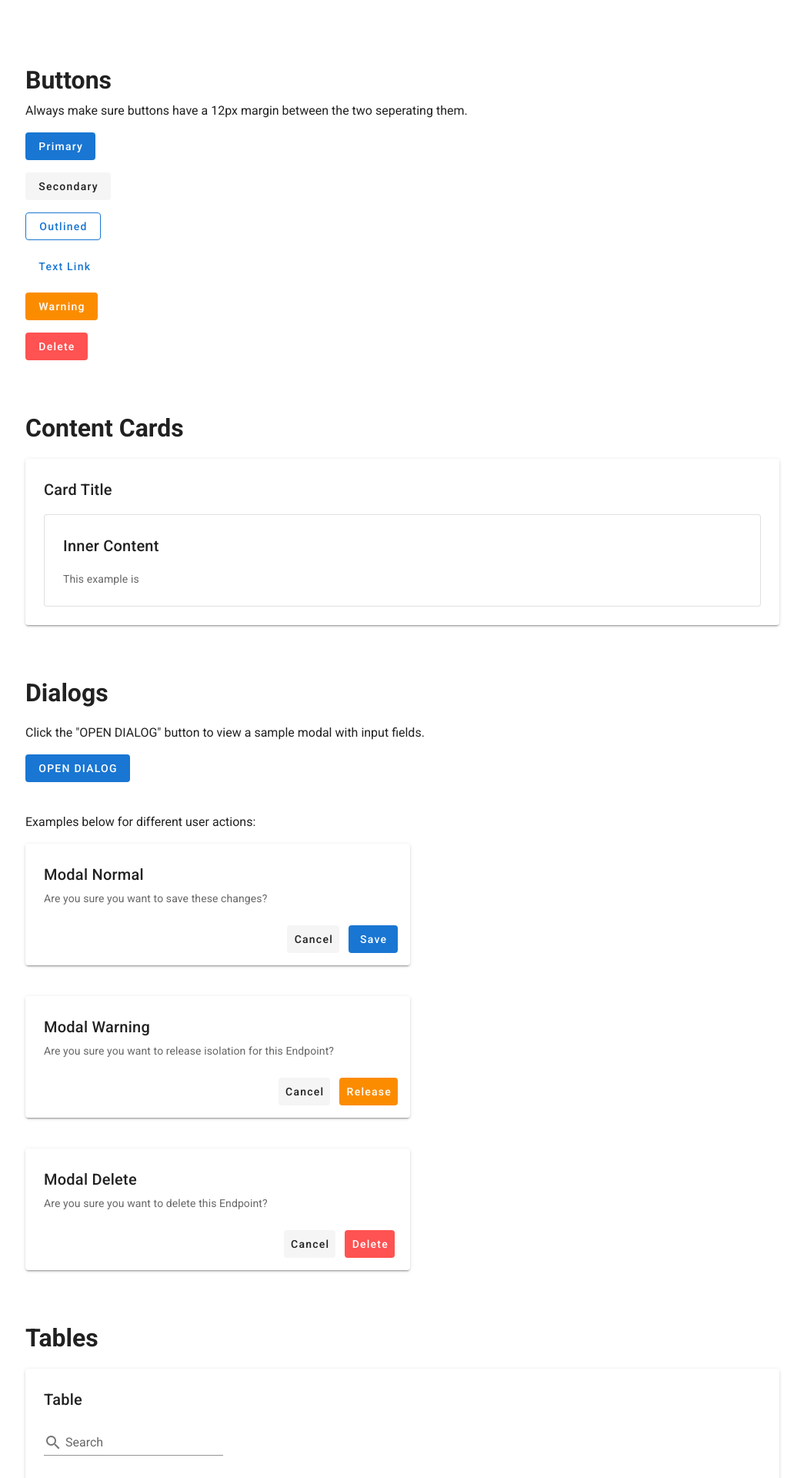
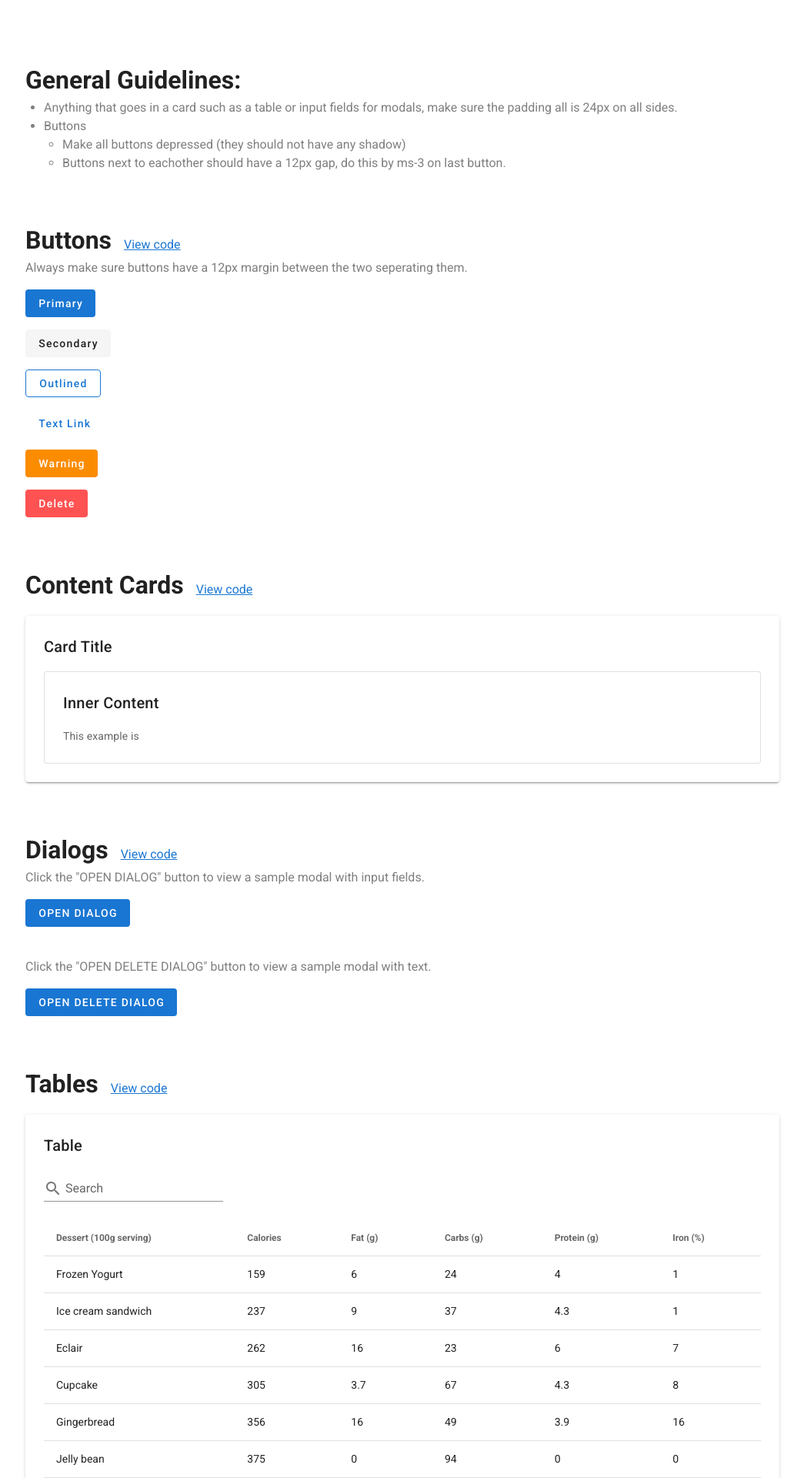
Before and after one commit to breakthrough001/portal-components, a Vue app: page / in a window 1280 px wide. Shown: the top 1920 px of the page at 77% size, without its empty margins (117-1162 px from the left). Built offline with nearby package versions, Linux system fonts and the light colour scheme.

Commit message:
fixed table dialog

```diff
--- a/src/App.vue
+++ b/src/App.vue
@@ -2,7 +2,33 @@
   <v-app>
     <div class="main-body">
       <div class="mb-16">
-        <h1 class="mb-1">Buttons</h1>
+        <h1 class="mb-1 d-inline">General Guidelines:</h1>
+        <ul>
+          <li>
+            Anything that goes in a card such as a table or input fields for
+            modals, make sure the padding all is 24px on all sides.
+          </li>
+
+          <li>Buttons</li>
+          <ul>
+            <li>
+              Make all buttons depressed (they should not have any shadow)
+            </li>
+            <li>
+              Buttons next to eachother should have a 12px gap, do this by ms-3
+              on last button.
+            </li>
+          </ul>
+        </ul>
+      </div>
+      <div class="mb-16">
+        <h1 class="mb-1 d-inline">Buttons</h1>
+        <a
+          href="https://github.com/breakthrough001/portal-components/blob/main/src/components/Buttons.vue"
+          target="_blank"
+          class="ms-4"
+          >View code</a
+        >
         <p>
           Always make sure buttons have a 12px margin between the two seperating
           them.
@@ -10,27 +36,60 @@
         <Buttons />
       </div>
       <div class="mb-16">
-        <h1 class="mb-4">Content Cards</h1>
+        <div class="mb-4">
+          <h1 class="mb-4 d-inline">Content Cards</h1>
+          <a
+            href="https://github.com/breakthrough001/portal-components/blob/main/src/components/ContentCard.vue"
+            target="_blank"
+            class="ms-4"
+            >View code</a
+          >
+        </div>
         <MainCard />
       </div>
       <div class="mb-16">
-        <h1 class="mb-4">Dialogs</h1>
+        <div>
+          <h1 class="mb-1 d-inline">Dialogs</h1>
+          <a
+            href="https://github.com/breakthrough001/portal-components/blob/main/src/components/Dialog.vue"
+            target="_blank"
+            class="ms-4"
+            >View code</a
+          >
+        </div>
         <p>
           Click the "OPEN DIALOG" button to view a sample modal with input
           fields.
         </p>
         <Dialog />
-        <p class="mt-10">Examples below for different user actions:</p>
-        <div class="mt-4">
-          <Modal />
-        </div>
+        <p class="mt-10">
+          Click the "OPEN DELETE DIALOG" button to view a sample modal with
+          text.
+        </p>
+        <DialogDelete />
       </div>
       <div class="mb-16">
-        <h1 class="mb-4">Tables</h1>
+        <div class="mb-4">
+          <h1 class="mb-4 d-inline">Tables</h1>
+          <a
+            href="https://github.com/breakthrough001/portal-components/blob/main/src/components/Table.vue"
+            target="_blank"
+            class="ms-4"
+            >View code</a
+          >
+        </div>
         <Table />
       </div>
       <div class="mb-16">
-        <h1 class="mb-4">Advanced Tables</h1>
+        <div class="mb-4">
+          <h1 class="mb-4 inline">Advanced Tables</h1>
+          <a
+            href="https://github.com/breakthrough001/portal-components/blob/main/src/components/TableAdvanced.vue"
+            target="_blank"
+            class="ms-4"
+            >View code</a
+          >
+        </div>
         <TableAdvanced />
       </div>
     </div>
@@ -38,20 +97,20 @@
 </template>
 
 <script>
-import Buttons from './components/Buttons.vue';
-import Dialog from './components/Dialog';
-import MainCard from './components/ContentCard';
-import Modal from './components/Modal';
-import Table from './components/Table';
-import TableAdvanced from './components/TableAdvanced';
+import Buttons from "./components/Buttons.vue";
+import Dialog from "./components/Dialog";
+import DialogDelete from "./components/DialogDelete.vue";
+import MainCard from "./components/ContentCard";
+import Table from "./components/Table";
+import TableAdvanced from "./components/TableAdvanced";
 
 export default {
-  name: 'App',
+  name: "App",
   components: {
     Buttons,
     Dialog,
+    DialogDelete,
     MainCard,
-    Modal,
     Table,
     TableAdvanced,
   },
@@ -67,4 +126,9 @@ export default {
   margin: 0 auto;
   width: 1140px;
 }
+
+p,
+li {
+  color: #7f7f7f;
+}
 </style>
--- /dev/null
+++ b/src/components/DialogDelete.vue
@@ -0,0 +1,60 @@
+<template>
+  <div>
+    <v-dialog v-model="dialog" persistent max-width="500px">
+      <template v-slot:activator="{ on, attrs }">
+        <v-btn color="primary" depressed v-bind="attrs" v-on="on">
+          Open Delete Dialog
+        </v-btn>
+      </template>
+      <v-card class="pa-6">
+        <v-card-title class="pa-0 mb-2">
+          <span class="text-h5">Dialog Title</span>
+        </v-card-title>
+        <p>Are you sure you want to delete this endpoint?</p>
+        <v-card-actions class="pa-0 mt-4">
+          <v-spacer></v-spacer>
+          <v-btn depressed class="text-none" @click="dialog = false">
+            Close
+          </v-btn>
+          <v-btn depressed class="error ms-3 text-none" @click="dialog = false">
+            Delete
+          </v-btn>
+        </v-card-actions>
+      </v-card>
+    </v-dialog>
+  </div>
+</template>
+
+<script>
+export default {
+  data: () => ({
+    dialog: false,
+    valid: true,
+    name: "",
+    nameRules: [
+      (v) => !!v || "Name is required",
+      (v) => (v && v.length <= 10) || "Name must be less than 10 characters",
+    ],
+    email: "",
+    emailRules: [
+      (v) => !!v || "E-mail is required",
+      (v) => /.+@.+\..+/.test(v) || "E-mail must be valid",
+    ],
+    select: null,
+    items: ["Item 1", "Item 2", "Item 3", "Item 4"],
+    checkbox: false,
+  }),
+
+  methods: {
+    validate() {
+      this.$refs.form.validate();
+    },
+    reset() {
+      this.$refs.form.reset();
+    },
+    resetValidation() {
+      this.$refs.form.resetValidation();
+    },
+  },
+};
+</script>
--- a/src/components/Modal.vue
+++ /dev/null
@@ -1,50 +0,0 @@
-<template>
-  <div>
-    <div class="mb-10">
-      <v-card elevation="2" style="width: 500px" class="pa-2"
-        ><v-card-title class="mb-1">Modal Normal</v-card-title
-        ><v-card-subtitle
-          >Are you sure you want to save these changes?</v-card-subtitle
-        >
-        <v-card-actions class="justify-end">
-          <v-btn depressed class="text-none">Cancel</v-btn>
-          <v-btn depressed class="text-none primary ms-3">Save</v-btn>
-        </v-card-actions></v-card
-      >
-    </div>
-
-    <div class="mb-10">
-      <v-card elevation="2" style="width: 500px" class="pa-2"
-        ><v-card-title class="mb-1">Modal Warning</v-card-title
-        ><v-card-subtitle
-          >Are you sure you want to release isolation for this
-          Endpoint?</v-card-subtitle
-        >
-        <v-card-actions class="justify-end">
-          <v-btn depressed class="text-none">Cancel</v-btn>
-          <v-btn depressed color="warning" class="text-none ms-3"
-            >Release</v-btn
-          >
-        </v-card-actions></v-card
-      >
-    </div>
-    <div>
-      <v-card elevation="2" style="width: 500px" class="pa-2"
-        ><v-card-title class="mb-1">Modal Delete</v-card-title
-        ><v-card-subtitle
-          >Are you sure you want to delete this Endpoint?</v-card-subtitle
-        >
-        <v-card-actions class="justify-end px-3">
-          <v-btn depressed class="text-none">Cancel</v-btn>
-          <v-btn depressed color="error" class="text-none ms-3">Delete</v-btn>
-        </v-card-actions></v-card
-      >
-    </div>
-  </div>
-</template>
-
-<script>
-export default { name: 'Modal' };
-</script>
-
-<style></style>
--- a/src/components/TableAdvanced.vue
+++ b/src/components/TableAdvanced.vue
@@ -34,31 +34,44 @@
                 </v-btn>
               </div>
             </template>
-            <v-card class="pa-2">
-              <v-card-title class="px-4">
+
+            <v-card class="pa-6">
+              <v-card-title class="pa-0">
                 <span class="text-h5">Dialog Title</span>
               </v-card-title>
-              <v-card-text class="px-4">
-                <v-container>
-                  <v-row>
-                    <v-col cols="12" class="mb-0 pa-0">
-                      <v-text-field label="Full Name*" required></v-text-field>
-                    </v-col>
-                    <v-col cols="12" class="mb-0 pa-0">
-                      <v-text-field label="Email*" required></v-text-field>
-                    </v-col>
-                    <v-col cols="12" class="mb-0 pa-0">
+
+              <v-form ref="form" v-model="valid" lazy-validation>
                 <v-text-field
-                        label="Password*"
-                        type="password"
+                  v-model="name"
+                  :counter="10"
+                  :rules="nameRules"
+                  label="Name"
                   required
                 ></v-text-field>
-                    </v-col>
-                  </v-row>
-                </v-container>
-                <small>*indicates required field</small>
-              </v-card-text>
-              <v-card-actions class="px-2">
+
+                <v-text-field
+                  v-model="email"
+                  :rules="emailRules"
+                  label="E-mail"
+                  required
+                ></v-text-field>
+
+                <v-select
+                  v-model="select"
+                  :items="items"
+                  :rules="[(v) => !!v || 'Item is required']"
+                  label="Item"
+                  required
+                ></v-select>
+
+                <v-checkbox
+                  v-model="checkbox"
+                  :rules="[(v) => !!v || 'You must agree to continue!']"
+                  label="Do you agree?"
+                  required
+                ></v-checkbox>
+
+                <v-card-actions class="pa-0 mt-4">
                   <v-spacer></v-spacer>
                   <v-btn depressed class="text-none" @click="dialog = false">
                     Close
@@ -71,26 +84,34 @@
                     Save
                   </v-btn>
                 </v-card-actions>
+              </v-form>
             </v-card>
           </v-dialog>
           <v-dialog v-model="dialogDelete" max-width="500px">
-            <v-card>
-              <v-card-title class="text-h5"
-                >Are you sure you want to delete this item?</v-card-title
+            <v-card class="pa-6">
+              <v-card-title class="pa-0 mb-2">
+                <span class="text-h5">Dialog Title</span>
+              </v-card-title>
+              <p>Are you sure you want to delete this endpoint?</p>
+              <v-card-actions class="pa-0 mt-4">
+                <v-spacer></v-spacer>
+                <v-btn depressed class="text-none" @click="dialog = false">
+                  Close
+                </v-btn>
+                <v-btn
+                  depressed
+                  class="error ms-3 text-none"
+                  @click="dialog = false"
                 >
-              <v-card-actions>
-                <v-spacer></v-spacer>
-                <v-btn color="blue darken-1" text @click="closeDelete"
-                  >Cancel</v-btn
-                >
-                <v-btn color="blue darken-1" text @click="deleteItemConfirm"
-                  >OK</v-btn
-                >
-                <v-spacer></v-spacer>
+                  Delete
+                </v-btn>
               </v-card-actions>
             </v-card>
           </v-dialog>
         </v-toolbar>
+        <small
+          ><span>{{ placeholder }}f</span></small
+        >
       </template>
 
       <template v-slot:[`item.actions`]="{ item }">
@@ -109,24 +130,38 @@ export default {
   data: () => ({
     dialog: false,
     dialogDelete: false,
-    search: '',
+    valid: true,
+    name: "",
+    nameRules: [
+      (v) => !!v || "Name is required",
+      (v) => (v && v.length <= 10) || "Name must be less than 10 characters",
+    ],
+    email: "",
+    emailRules: [
+      (v) => !!v || "E-mail is required",
+      (v) => /.+@.+\..+/.test(v) || "E-mail must be valid",
+    ],
+    select: null,
+    items: ["Item 1", "Item 2", "Item 3", "Item 4"],
+    checkbox: false,
+    search: "",
     headers: [
       {
-        text: 'Dessert (100g serving)',
-        align: 'start',
+        text: "Dessert (100g serving)",
+        align: "start",
         filterable: false,
-        value: 'name',
+        value: "name",
       },
-      { text: 'Calories', value: 'calories' },
-      { text: 'Fat (g)', value: 'fat' },
-      { text: 'Carbs (g)', value: 'carbs' },
-      { text: 'Protein (g)', value: 'protein' },
-      { text: 'Iron (%)', value: 'iron' },
-      { text: 'Actions', value: 'actions', sortable: false },
+      { text: "Calories", value: "calories" },
+      { text: "Fat (g)", value: "fat" },
+      { text: "Carbs (g)", value: "carbs" },
+      { text: "Protein (g)", value: "protein" },
+      { text: "Iron (%)", value: "iron" },
+      { text: "Actions", value: "actions", sortable: false },
     ],
     desserts: [
       {
-        name: 'Frozen Yogurt',
+        name: "Frozen Yogurt",
         calories: 159,
         fat: 6.0,
         carbs: 24,
@@ -134,7 +169,7 @@ export default {
         iron: 1,
       },
       {
-        name: 'Ice cream sandwich',
+        name: "Ice cream sandwich",
         calories: 237,
         fat: 9.0,
         carbs: 37,
@@ -142,7 +177,7 @@ export default {
         iron: 1,
       },
       {
-        name: 'Eclair',
+        name: "Eclair",
         calories: 262,
         fat: 16.0,
         carbs: 23,
@@ -150,7 +185,7 @@ export default {
         iron: 7,
       },
       {
-        name: 'Cupcake',
+        name: "Cupcake",
         calories: 305,
         fat: 3.7,
         carbs: 67,
@@ -158,7 +193,7 @@ export default {
         iron: 8,
       },
       {
-        name: 'Gingerbread',
+        name: "Gingerbread",
         calories: 356,
         fat: 16.0,
         carbs: 49,
@@ -166,7 +201,7 @@ export default {
         iron: 16,
       },
       {
-        name: 'Jelly bean',
+        name: "Jelly bean",
         calories: 375,
         fat: 0.0,
         carbs: 94,
@@ -174,7 +209,7 @@ export default {
         iron: 0,
       },
       {
-        name: 'Lollipop',
+        name: "Lollipop",
         calories: 392,
         fat: 0.2,
         carbs: 98,
@@ -182,7 +217,7 @@ export default {
         iron: 2,
       },
       {
-        name: 'Honeycomb',
+        name: "Honeycomb",
         calories: 408,
         fat: 3.2,
         carbs: 87,
@@ -190,7 +225,7 @@ export default {
         iron: 45,
       },
       {
-        name: 'Donut',
+        name: "Donut",
         calories: 452,
         fat: 25.0,
         carbs: 51,
@@ -198,7 +233,7 @@ export default {
         iron: 22,
       },
       {
-        name: 'KitKat',
+        name: "KitKat",
         calories: 518,
         fat: 26.0,
         carbs: 65,
@@ -208,14 +243,14 @@ export default {
     ],
     editedIndex: -1,
     editedItem: {
-      name: '',
+      name: "",
       calories: 0,
       fat: 0,
       carbs: 0,
       protein: 0,
     },
     defaultItem: {
-      name: '',
+      name: "",
       calories: 0,
       fat: 0,
       carbs: 0,
@@ -225,7 +260,7 @@ export default {
 
   computed: {
     formTitle() {
-      return this.editedIndex === -1 ? 'New Item' : 'Edit Item';
+      return this.editedIndex === -1 ? "New Item" : "Edit Item";
     },
   },
 
@@ -243,73 +278,82 @@ export default {
   },
 
   methods: {
+    validate() {
+      this.$refs.form.validate();
+    },
+    reset() {
+      this.$refs.form.reset();
+    },
+    resetValidation() {
+      this.$refs.form.resetValidation();
+    },
     initialize() {
       this.desserts = [
         {
-          name: 'Frozen Yogurt',
+          name: "Frozen Yogurt",
           calories: 159,
           fat: 6.0,
           carbs: 24,
           protein: 4.0,
         },
         {
-          name: 'Ice cream sandwich',
+          name: "Ice cream sandwich",
           calories: 237,
           fat: 9.0,
           carbs: 37,
           protein: 4.3,
         },
         {
-          name: 'Eclair',
+          name: "Eclair",
           calories: 262,
           fat: 16.0,
           carbs: 23,
           protein: 6.0,
         },
         {
-          name: 'Cupcake',
+          name: "Cupcake",
           calories: 305,
           fat: 3.7,
           carbs: 67,
           protein: 4.3,
         },
         {
-          name: 'Gingerbread',
+          name: "Gingerbread",
           calories: 356,
           fat: 16.0,
           carbs: 49,
           protein: 3.9,
         },
         {
-          name: 'Jelly bean',
+          name: "Jelly bean",
           calories: 375,
           fat: 0.0,
           carbs: 94,
           protein: 0.0,
         },
         {
-          name: 'Lollipop',
+          name: "Lollipop",
           calories: 392,
           fat: 0.2,
           carbs: 98,
           protein: 0,
         },
         {
-          name: 'Honeycomb',
+          name: "Honeycomb",
           calories: 408,
           fat: 3.2,
           carbs: 87,
           protein: 6.5,
         },
         {
-          name: 'Donut',
+          name: "Donut",
           calories: 452,
           fat: 25.0,
           carbs: 51,
           protein: 4.9,
         },
         {
-          name: 'KitKat',
+          name: "KitKat",
           calories: 518,
           fat: 26.0,
           carbs: 65,
```
Also changed, not shown: src/components/Dialog.vue (+59 -20 lines). Lines whose indentation alone changed are shown as unchanged.
